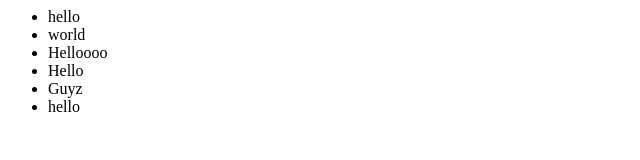
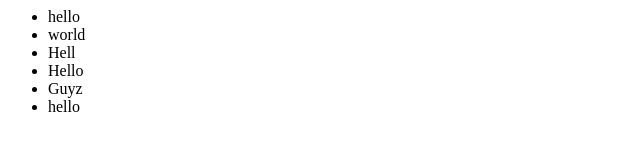
Before and after one commit to MuazMeshaal/GitTest, a plain HTML site: page index.html in a window 1280 px wide. Shown: the full height of the page, 0-640 px from the left. Drawn offline with Linux system fonts and the light colour scheme.

Commit message:
changing index.html

```diff
--- a/index.html
+++ b/index.html
@@ -3,7 +3,7 @@
 
     <li>hello</li>
     <li>world</li>
-    <li>Helloooo</li>
+    <li>Hell</li>
     <li>Hello</li>
     <li>Guyz</li>
     <li> hello</li>
```
